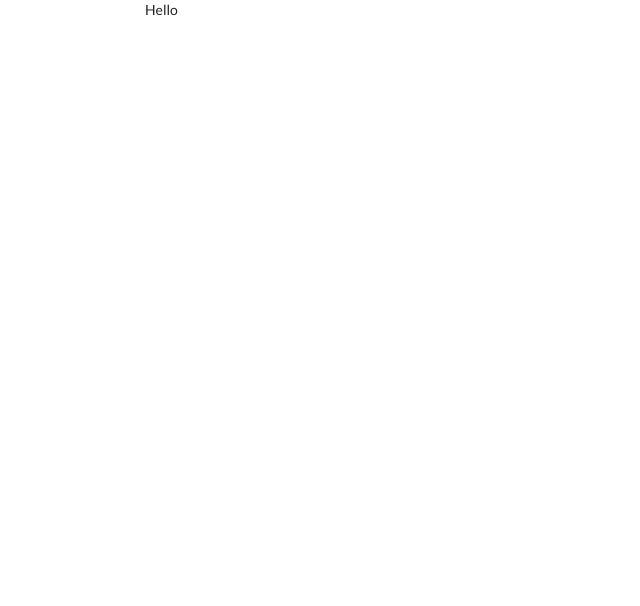
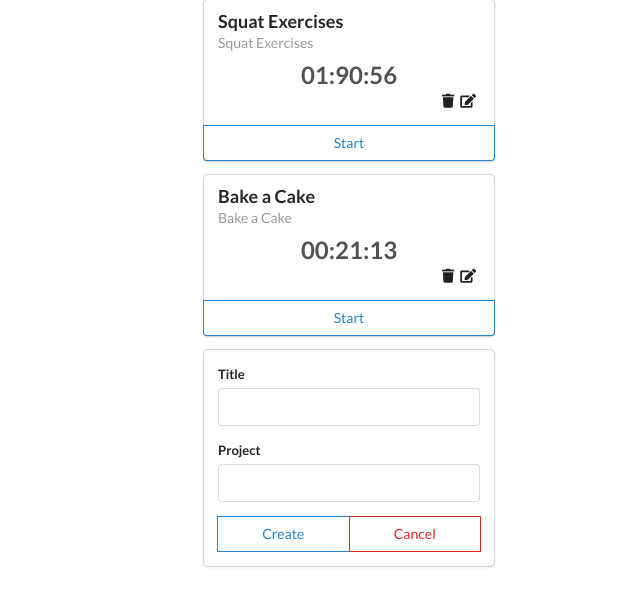
Before and after one commit to yuri-gagarin/timer-task-manager, a React (Create React App) app: page / in a window 1280 px wide. Shown: the top 606 px of the page, without its empty margins (291-931 px from the left). Built offline with nearby package versions, Linux system fonts and the light colour scheme.

Commit message:
set up state in top component. Pass props to timer

```diff
--- a/src/components/EditableTimer.js
+++ b/src/components/EditableTimer.js
@@ -1,4 +1,6 @@
 import React, {Component} from "react";
+import Timer from "./Timer";
+import TimerForm from "./TimerForm";
 
 class EditableTimer extends Component {
     render() {
--- a/src/components/EditableTimerList.js
+++ b/src/components/EditableTimerList.js
@@ -1,25 +1,25 @@
 import React, {Component} from "react";
+import EditableTimer from "./EditableTimer";
 
 class EditableTimerList extends Component {
 
     render() {
+
+        const timers = this.props.timers.map(timer => {
+            return(
+            <EditableTimer
+                key = {timer.id}
+                id = {timer.id}
+                title = {timer.title}
+                project = {timer.project}
+                elapsed = {timer.elapsed}
+                runningSince = {timer.runningSince}
+             />
+            );
+        })
         return (
             <div id="timers">
-                <EditableTimer
-                    title="First Timer"
-                    project="World Domination"
-                    elapsed="8747773"
-                    runningSince={null}
-                    editFormOpen={false}
-                />
-
-                <EditableTimer
-                    title="SecondTimer"
-                    project="Also Domination"
-                    elapse="7364623"
-                    runningSince={null}
-                    editFormOpen={false}
-                />
+                {timers}
             </div>
         );
     }
--- a/src/components/Timer.js
+++ b/src/components/Timer.js
@@ -1,9 +1,10 @@
 import React, {Component} from "react";
+import {renderTimeString} from "../helpers/TimeHelper";
 
 
 class Timer extends Component {
     render() {
-        const elapsedTime = renderElapsedTime(this.props.elapsed);
+        const elapsedTime = renderTimeString(this.props.elapsed);
         return (
             <div className="ui centered card">
                 <div className="content">
@@ -16,7 +17,7 @@ class Timer extends Component {
                     <div className="center aligned description">
                         <h2>{elapsedTime}</h2>
                     </div>
-                    <div classNam="extra content">
+                    <div className="extra content">
                         <span className="right floated edit icon">
                             <i className="edit icon"/>
                         </span>
--- a/src/components/TimerDashboard.js
+++ b/src/components/TimerDashboard.js
@@ -1,11 +1,33 @@
 import React, {Component} from "react";
+import EditableTimerList from "./EditableTimerList";
+import ToggleableTimerForm from "./ToggleableTimerForm";
+
+import {timers} from "../helpers/Timers";
 
 class TimersDashboard extends Component {
+    constructor() {
+        super();
+        this.state = {
+            timers:[]
+        }
+    }
+
+    componentDidMount() {
+        this.setState({timers: timers}, () => {
+            console.log(this.state.timers);
+        });
+    }
     render() {
         return(
             <div className="ui three column centered grid">
                 <div className="column">
-                    <p>Hello</p>
+                    <EditableTimerList
+                        timers = {this.state.timers}
+                     />
+
+                    <ToggleableTimerForm
+                        isOpen = {true}
+                     />
                 </div>
             </div>
         );
--- a/src/helpers/TimeHelper.js
+++ b/src/helpers/TimeHelper.js
@@ -1,5 +1,5 @@
+import {convertedTime} from "./ConverterHelper";
 const uuidv4 = require("uuid/v4");
-import {convertedTime} from "./ConverterHelper";
 
 
 
--- /dev/null
+++ b/src/helpers/Timers.js
@@ -0,0 +1,22 @@
+const uuidv4 = require("uuid/v4");
+
+const timers = [
+    {
+        title: "Squat Exercises",
+        project: "Gym Time",
+        id: uuidv4(),
+        elapsed: 5456099,
+        runningSince: Date.now()
+    },
+
+    {
+        title: 'Bake a Cake',
+        project: "Kitchen",
+        id: uuidv4(),
+        elapsed: 1273998,
+        runningSince: null
+    }
+
+];
+
+export {timers}
```
